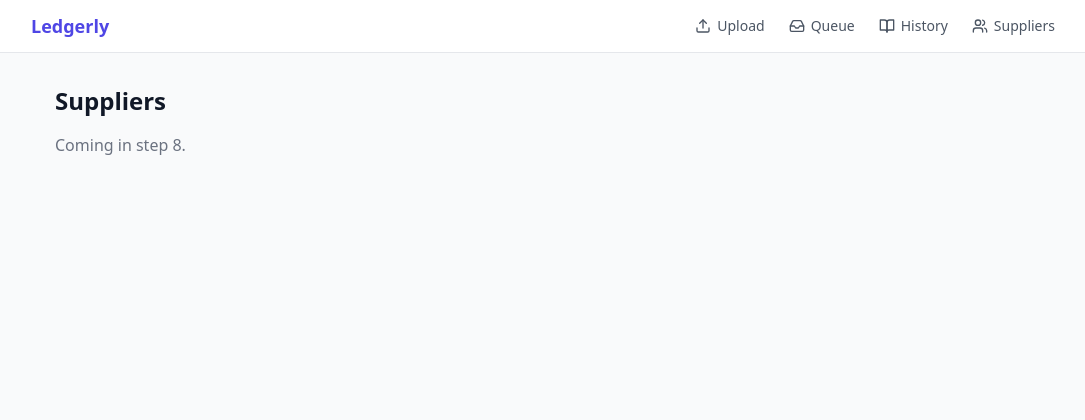
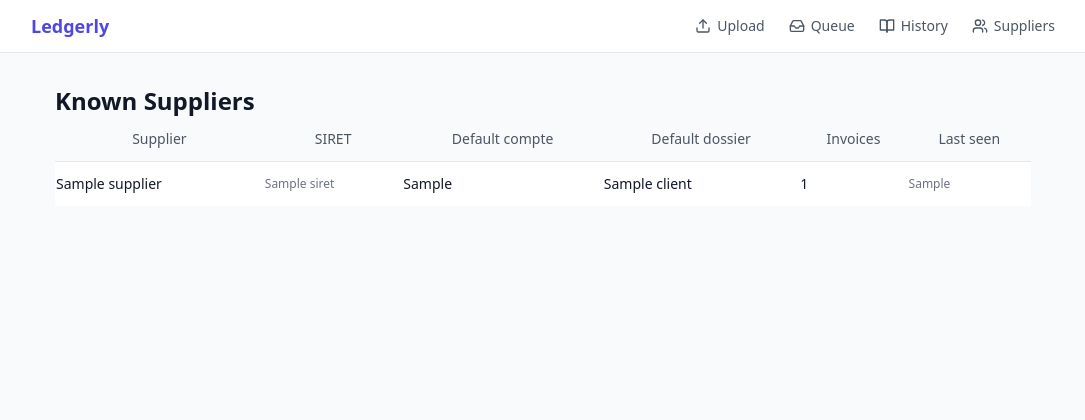
Before and after one commit to SiriusRak/ledgerly, a FastAPI app: template app/templates/suppliers.html in a window 1280 px wide. Shown: the top 420 px of the page, without its empty margins (97-1182 px from the left). Run offline with FastAPI, Linux system fonts and the light colour scheme; the template is opened without the code that fills it: most values are stand-ins (such as "Sample title", 1, 10 or a date in 2020); parts of the project's set-up code (start-up, migrations or seed data) failed here and were passed over.

Commit message:
feat(step-8): suppliers read-only page
Co-Authored-By: Claude Opus 4.6 (1M context) <noreply@anthropic.com>

```diff
--- a/app/templates/suppliers.html
+++ b/app/templates/suppliers.html
@@ -1,6 +1,43 @@
 {% extends "base.html" %}
-{% block title %}Suppliers -- Ledgerly{% endblock %}
+{% block title %}Known Suppliers -- Ledgerly{% endblock %}
 {% block content %}
-<h1 class="text-2xl font-bold mb-4">Suppliers</h1>
-<p class="text-gray-500">Coming in step 8.</p>
+{% from "macros/icons.html" import icon %}
+
+<h1 class="text-2xl font-bold mb-6">Known Suppliers</h1>
+
+{% if suppliers %}
+<div class="bg-white border border-gray-200 rounded-lg overflow-hidden">
+  <table class="w-full text-sm">
+    <thead class="bg-gray-50 border-b border-gray-200">
+      <tr>
+        <th class="text-left px-4 py-3 font-medium text-gray-600">Supplier</th>
+        <th class="text-left px-4 py-3 font-medium text-gray-600">SIRET</th>
+        <th class="text-left px-4 py-3 font-medium text-gray-600">Default compte</th>
+        <th class="text-left px-4 py-3 font-medium text-gray-600">Default dossier</th>
+        <th class="text-right px-4 py-3 font-medium text-gray-600">Invoices</th>
+        <th class="text-left px-4 py-3 font-medium text-gray-600">Last seen</th>
+      </tr>
+    </thead>
+    <tbody class="divide-y divide-gray-100">
+      {% for s in suppliers %}
+      <tr class="hover:bg-gray-50">
+        <td class="px-4 py-3 font-medium text-gray-900">{{ s.name }}</td>
+        <td class="px-4 py-3 text-gray-500 font-mono text-xs">{{ s.siret or '-' }}</td>
+        <td class="px-4 py-3 text-gray-700">{{ s.default_compte or '-' }}</td>
+        <td class="px-4 py-3 text-gray-700">{{ s.clients.name if s.clients else '-' }}</td>
+        <td class="px-4 py-3 text-right text-gray-700">{{ s.invoices_count }}</td>
+        <td class="px-4 py-3 text-gray-500 text-xs">{{ s.last_seen[:10] if s.last_seen else '-' }}</td>
+      </tr>
+      {% endfor %}
+    </tbody>
+  </table>
+</div>
+{% else %}
+<div class="text-center py-16">
+  <div class="text-gray-400 mb-3">{{ icon("users", "w-12 h-12 mx-auto") }}</div>
+  <p class="text-gray-500 text-lg">No suppliers learned yet</p>
+  <p class="text-sm text-gray-400 mt-1">Suppliers are learned automatically when invoices are processed</p>
+</div>
+{% endif %}
+
 {% endblock %}
```
Also changed, not shown: app/routes/suppliers.py (+16 -2 lines), docs/checklist.md (+1 -1 lines).
